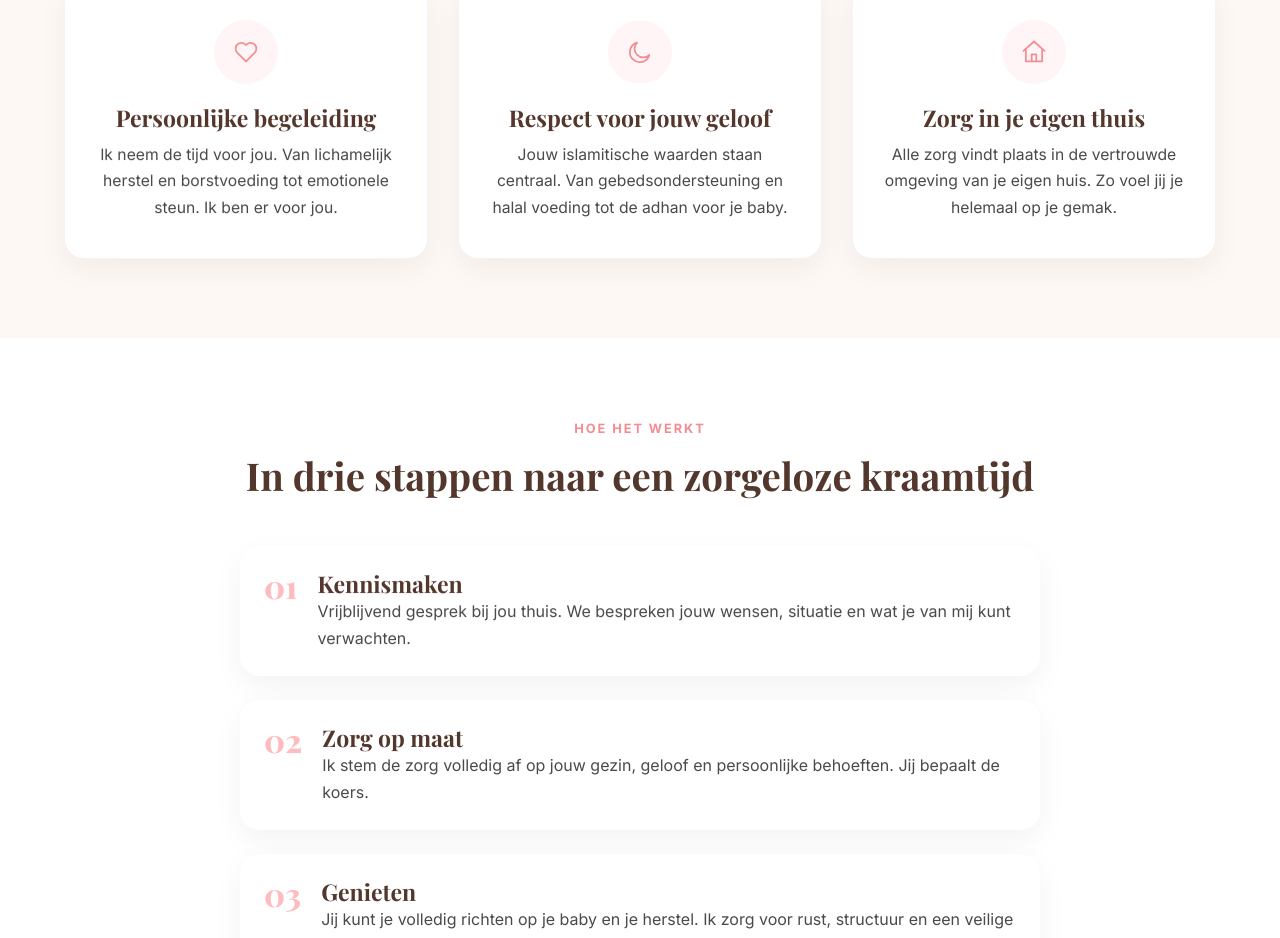
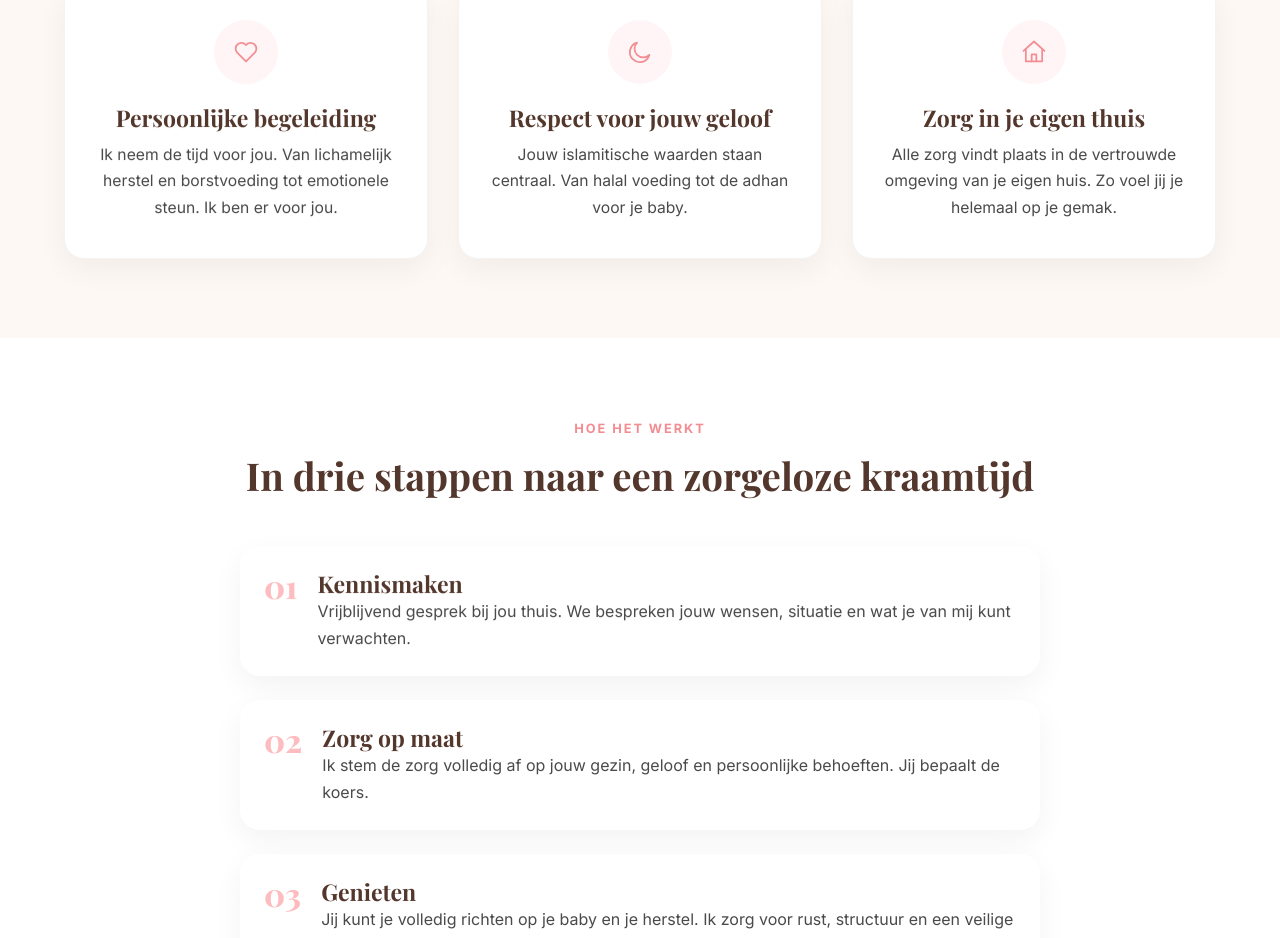
Before and after one commit to Maximustopdeals/De-Islamitische-Kraamzorg, a Next.js app: page /kraamzorg in a window 1280 px wide. Shown: the part 1602-2540 px from the top of the page. Built offline with nearby package versions, Linux system fonts and the light colour scheme; a web font is replaced by a local one.

Commit message:
Update text descriptions in kraamzorg page
Removed 'gebedsondersteuning' from the text descriptions to streamline the content.

```diff
--- a/src/app/kraamzorg/page.tsx
+++ b/src/app/kraamzorg/page.tsx
@@ -30,7 +30,7 @@ const kernpunten = [
   {
     icon: <IconMoon />,
     title: "Respect voor jouw geloof",
-    text: "Jouw islamitische waarden staan centraal. Van gebedsondersteuning en halal voeding tot de adhan voor je baby.",
+    text: "Jouw islamitische waarden staan centraal. Van halal voeding tot de adhan voor je baby.",
   },
   {
     icon: <IconHome />,
@@ -65,7 +65,7 @@ const faqs = [
   },
   {
     q: "Wat is het verschil met reguliere kraamzorg?",
-    a: "Mijn zorg is volledig afgestemd op islamitische waarden: gebedsondersteuning, halal voeding, adhan en rituele reinheid. Ik ben zelf moslima en begrijp wat voor jou belangrijk is.",
+    a: "Mijn zorg is volledig afgestemd op islamitische waarden: halal voeding, adhan en rituele reinheid. Ik ben zelf moslima en begrijp wat voor jou belangrijk is.",
   },
   {
     q: "Kun je ook in mijn plaats in Utrecht komen?",
```
